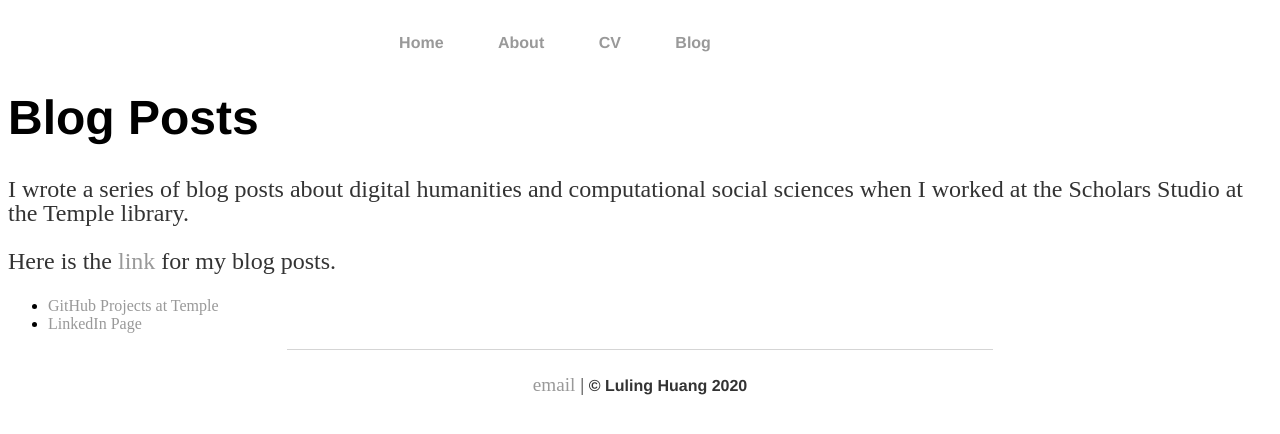
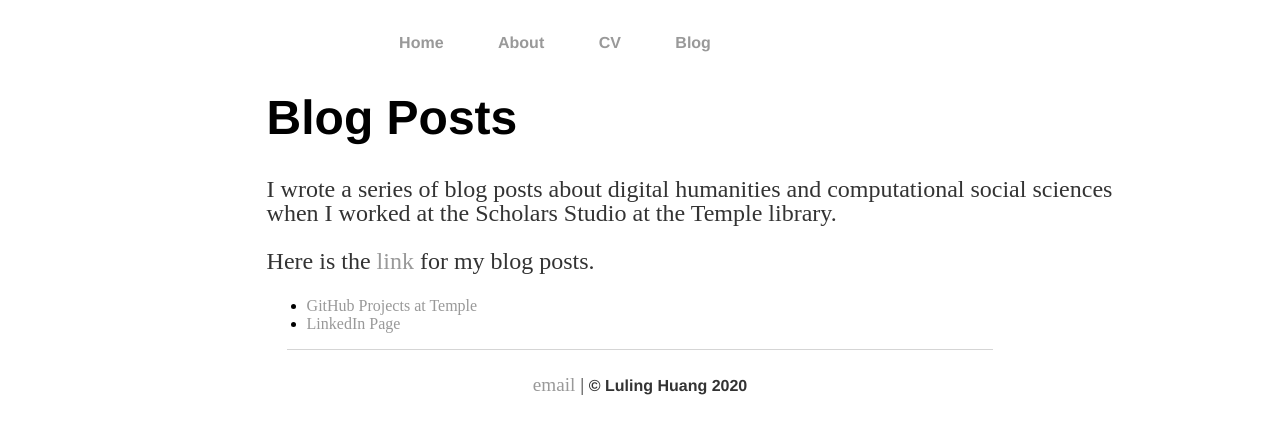
Before and after one commit to discr/discr.github.io, a Jekyll site: the page built from blog/index.html, in a window 1280 px wide. Shown: the top 434 px of the page. Built offline with Jekyll 4.4.1, drawn with Linux system fonts in a browser that asks for light colours.

Commit message:
Blog page adjusted

```diff
--- a/blog/index.html
+++ b/blog/index.html
@@ -2,7 +2,7 @@
 layout: default
 title: Luling Huang's Blog Posts
 ---
-	<div class="blog">
+	<div class="blurb">
 			<h1>Blog Posts</h1>
 			<p>I wrote a series of blog posts about digital humanities and computational social sciences when I worked at the Scholars Studio at the Temple library.</p>
       <p>Here is the <a href="https://sites.temple.edu/tudsc/?s=luling+huang">link</a> for my blog posts.</p>
```
Also changed, not shown: 1 other file.
